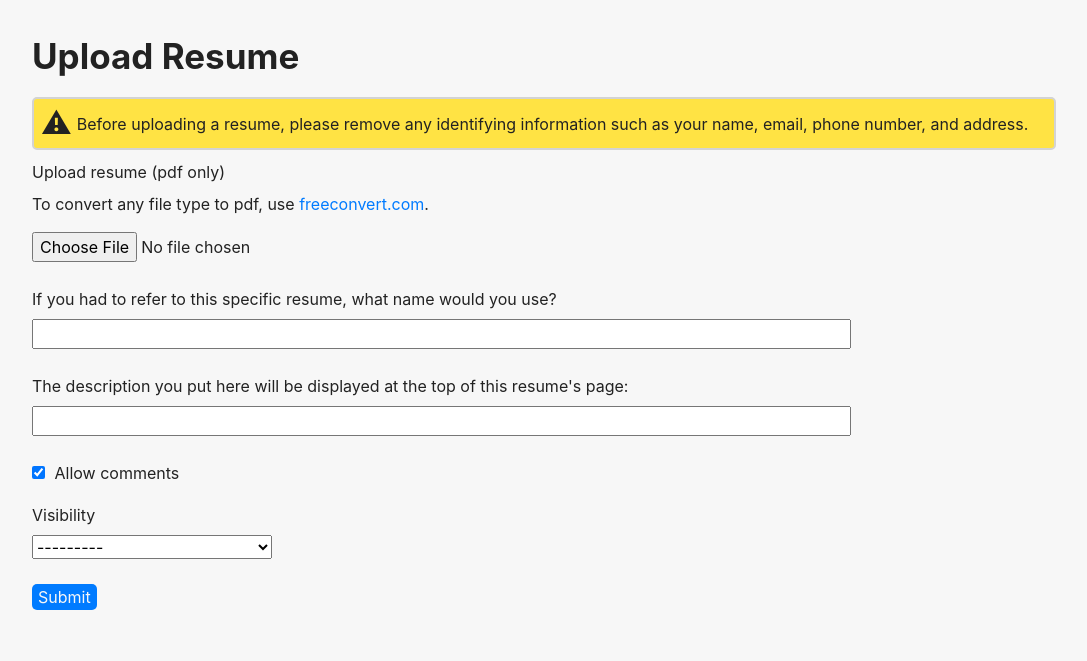
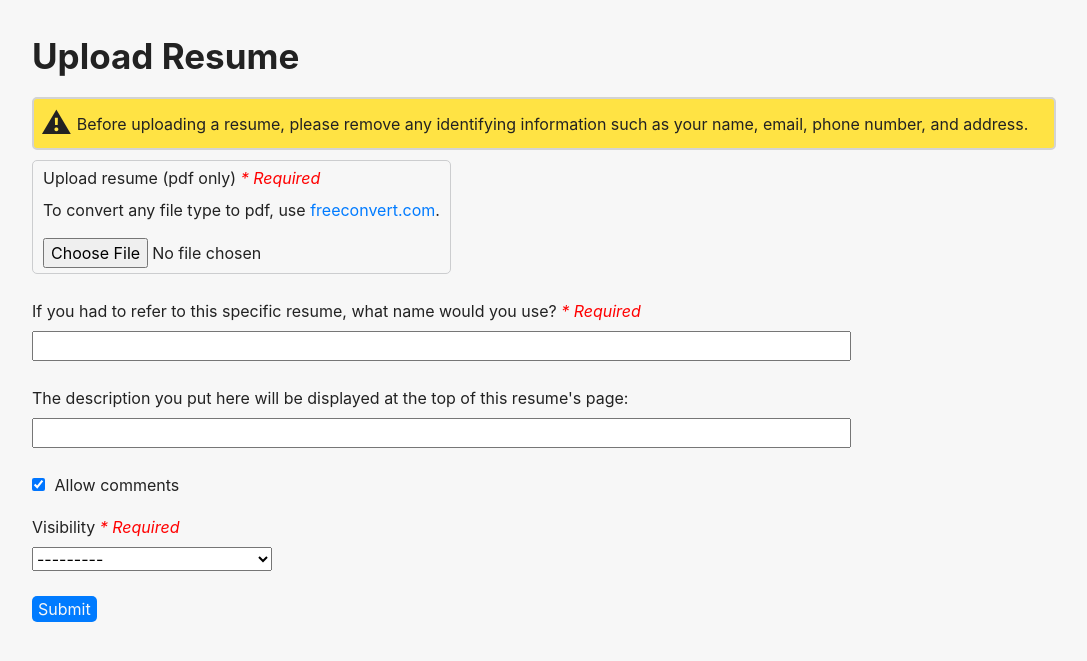
Before and after one commit to zgstumpf/ratemyresume, a Django app: page /upload/ in a window 1280 px wide. Shown: the part 49-710 px from the top of the page, without its empty margins (96-1183 px from the left). Run offline with Django 5.2, Linux system fonts and the light colour scheme; the visitor is signed in with stand-in values (Sample User, id 1); data that the repository does not hold is empty; some libraries are stand-ins or nearby versions.

Commit message:
made resume name non blank, improved form design.

```diff
--- a/resumes/models.py
+++ b/resumes/models.py
@@ -67,7 +67,7 @@ class PrivateGroupBoardComment(models.Model):
 class Resume(models.Model):
     id = models.UUIDField(primary_key=True, default=uuid.uuid4, editable=False)
     user = models.ForeignKey(User, on_delete=models.CASCADE)
-    name = models.CharField(max_length=150, blank=True)
+    name = models.CharField(max_length=150)
     file = models.FileField(upload_to='resumes/files/', validators=[FileExtensionValidator(allowed_extensions=["pdf"])])
     description = models.CharField(max_length=1000, blank=True)
     created_at = models.DateTimeField(auto_now_add=True)
--- a/resumes/static/resumes/upload.css
+++ b/resumes/static/resumes/upload.css
@@ -50,3 +50,9 @@ input {
 .form-field-thin {
     margin-bottom: 10px;
 }
+
+.file-field {
+    padding: 5px 10px;
+    border: 1px solid #cccdcf;
+    border-radius: 5px;
+}
--- a/resumes/templates/resumes/upload.html
+++ b/resumes/templates/resumes/upload.html
@@ -19,8 +19,8 @@
 
         {% comment %}width: fit-content ensures the default browser error message when a required file input is _blank
         is centered with the content instead of centered in the middle of the page since form-fields expand to fit the page{% endcomment%}
-        <div class="form-field" style='width: fit-content;'>
-            <label for="{{ form.file.id_for_label }}">Upload resume (pdf only)</label>
+        <div class="form-field file-field" style='width: fit-content'>
+            <label for="{{ form.file.id_for_label }}">Upload resume (pdf only) <span class="required-text">* Required</span></label>
             {% comment %}TODO: Poor UX.{% endcomment %}
             <p>To convert any file type to pdf, use <a href="https://www.freeconvert.com/pdf-converter" target="_blank">freeconvert.com</a>.</p>
             {% comment %}TODO: Not a secure solution to verify pdf at all, but good enough for now.{% endcomment %}
@@ -31,7 +31,7 @@
         </div>
 
         <div class="form-field">
-            <label for="{{ form.name.id_for_label }}">If you had to refer to this specific resume, what name would you use?</label>
+            <label for="{{ form.name.id_for_label }}">If you had to refer to this specific resume, what name would you use? <span class="required-text">* Required</span></label>
             {{ form.name }}
             {% for error in form.name.errors %}
                 <p class="error-msg">{{ error }}</p>
@@ -57,7 +57,7 @@
         </div>
 
         <div class="form-field">
-            <label for="{{ form.visibility.id_for_label }}">Visibility</label>
+            <label for="{{ form.visibility.id_for_label }}">Visibility <span class="required-text">* Required</span></label>
             {{ form.visibility }}
 
             <div class="checkbox">
--- a/static/base.css
+++ b/static/base.css
@@ -88,6 +88,11 @@ body {
     background-color: #016ada;
 }
 
+/* For forms */
 .error-msg {
     color: red;
 }
+.required-text {
+    color: red;
+    font-style: italic;
+}
```
Also changed, not shown: resumes/migrations/0017_alter_resume_name.py (added).
